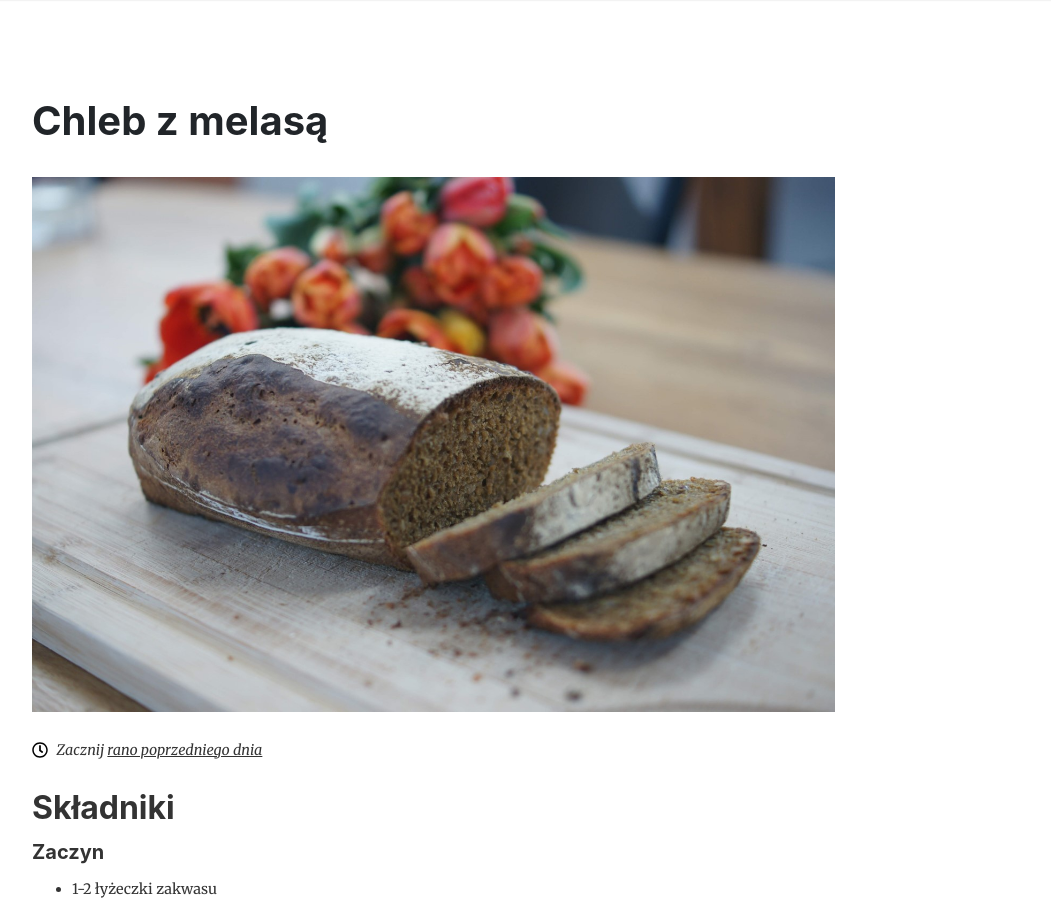
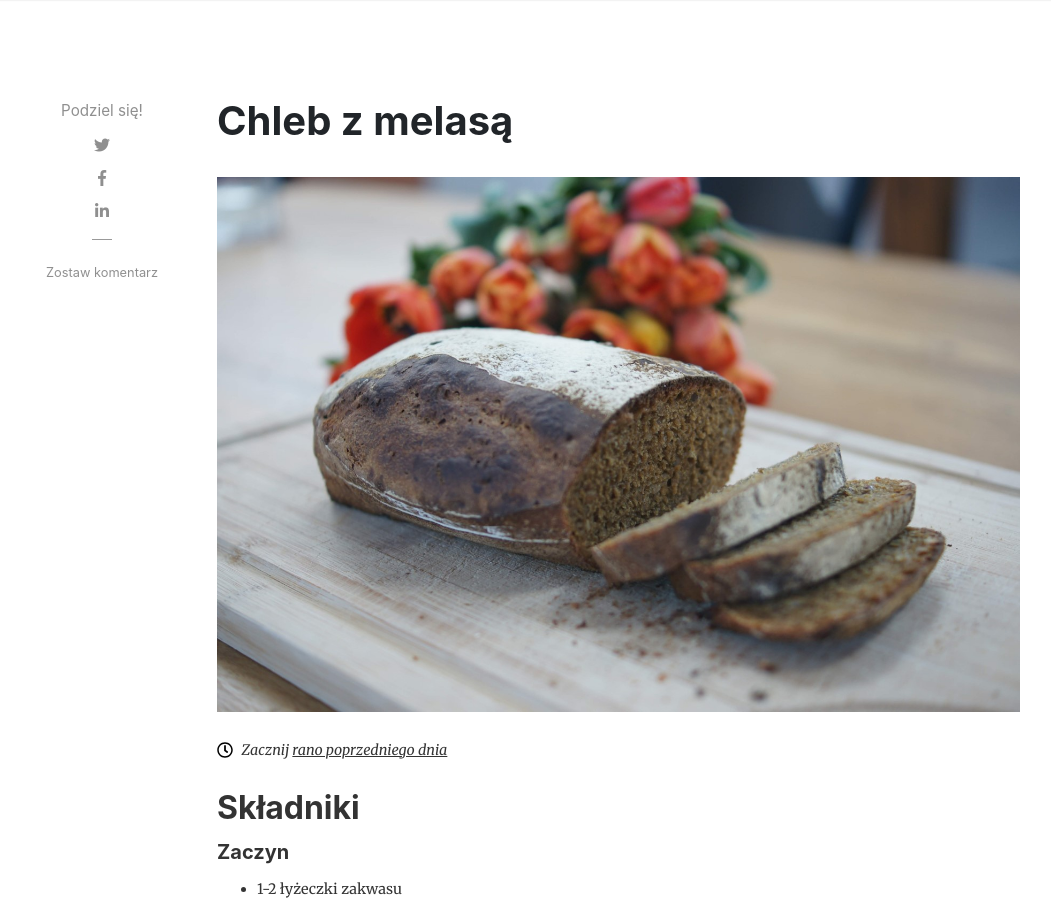
Before and after one commit to leszko/chlebyrolfa.github.io, a Jekyll site: the page built from _posts/2020-04-20-chleb-z-melasa.md, in a window 1280 px wide and 900 px high. Shown: the whole window, without its empty margins (68-1119 px from the left). Built offline with Jekyll 4.4.1, drawn with Linux system fonts in a browser that asks for light colours; nearby versions of some CDN libraries; comment, search, counter and statistics services are not loaded.

Commit message:
Add "Share"

```diff
--- a/_includes/share.html
+++ b/_includes/share.html
@@ -1,6 +1,6 @@
 <div class="share sticky-top sticky-top-offset">
     <p>
-        Share
+        Podziel się!
     </p>
     <ul>
         <li class="ml-1 mr-1">
@@ -27,7 +27,7 @@
     </div>
     <ul>
         <li>
-        <a class="small smoothscroll" href="#disqus_thread"></a>
+        <a class="small smoothscroll" href="#disqus_thread">Zostaw komentarz</a>
         </li>
     </ul>
     {% endif %}
--- a/_layouts/default.html
+++ b/_layouts/default.html
@@ -159,9 +159,5 @@ ga('send', 'pageview');
 
 <script src="{{ site.baseurl }}/assets/js/ie10-viewport-bug-workaround.js"></script>
 
-{% if page.layout == 'post' %}
-<script id="dsq-count-scr" src="//{{site.disqus}}.disqus.com/count.js"></script>
-{% endif %}
-
 </body>
 </html>
--- a/_layouts/post.html
+++ b/_layouts/post.html
@@ -12,6 +12,11 @@ locale: pl_PL
 ================================================== -->
 <div class="container">
     <div class="row">
+
+        <!-- Post Share -->
+        <div class="col-md-2 pl-0">
+            {% include share.html %}
+        </div>
 
         <!-- Post -->
         {% assign author = site.authors[page.author] %}
```
